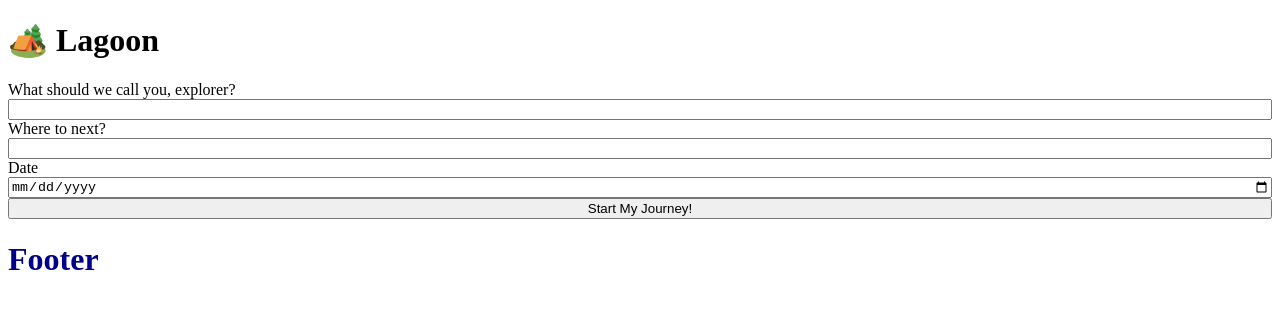
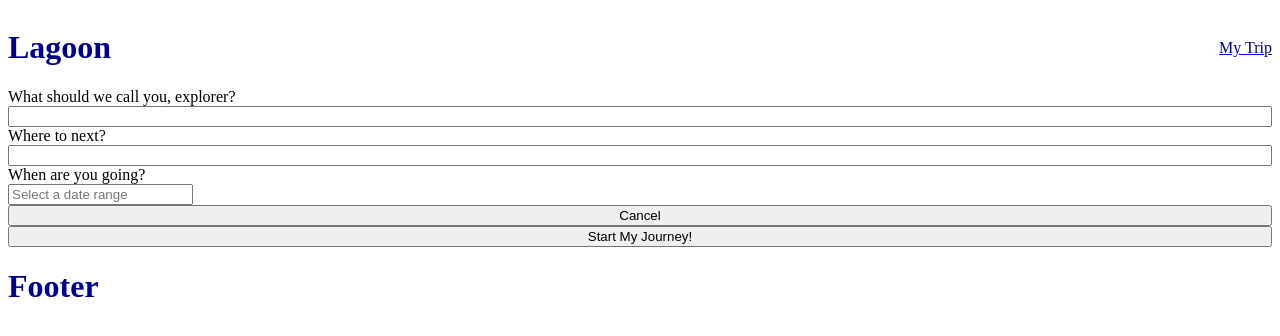
Before and after one commit to reneecwl/lagoon, a React (Vite) app in the folder client/: page / in a window 1280 px wide. Both pictures are taken after a click on the button "Let's Wander". Shown: the top 336 px of the page. Built offline with nearby package versions, Linux system fonts and the light colour scheme.

Commit message:
Add datepicker & form-validation

```diff
--- a/client/src/components/CreateNewItinerary/CreateNewItinerary.jsx
+++ b/client/src/components/CreateNewItinerary/CreateNewItinerary.jsx
@@ -1,11 +1,43 @@
 import "./createNewItinerary.scss";
+import DatePicker from "react-datepicker";
+import "react-datepicker/dist/react-datepicker.css";
+import { useState } from "react";
 
-export default function () {
+export default function CreateNewItinerary({ setCreateItinerary }) {
+  const [username, setUsername] = useState("");
+  const [location, setLocation] = useState("");
+  const [isTouched, setIsTouched] = useState(false);
+  const [startDate, setStartDate] = useState(null);
+  const [endDate, setEndDate] = useState(null);
+
+  const isFormValid = () => {
+    if (!username || !location || !startDate || !endDate) {
+      return false;
+    } else {
+      return true;
+    }
+  };
+
+  const handleSubmit = (event) => {
+    event.preventDefault();
+
+    if (!isFormValid()) {
+      alert("Please fill in all fields");
+      return;
+    }
+    // try{
+
+    // }
+
+    console.log("Start Date:", startDate);
+    console.log("End Date:", endDate);
+    // Add your form submission logic here
+  };
+
   return (
     <>
-      {/* <form className="form" onSubmit={handleFormSubmit}> */}
       <div className="form__container">
-        <form className="form">
+        <form className="form" onSubmit={handleSubmit}>
           <label htmlFor="name" className="form__label">
             What should we call you, explorer?
           </label>
@@ -28,8 +60,27 @@ export default function () {
             Where to next?
           </label>
           <input type="text" name="location" id="location" className="form__input--location"></input>
-          <label htmlFor="date">Date</label>
-          <input type="date" name="date" id="date" />
+
+          <label htmlFor="date">When are you going? </label>
+          <DatePicker
+            selectsRange
+            startDate={startDate}
+            endDate={endDate}
+            onChange={(dates) => {
+              const [start, end] = dates;
+              setStartDate(start);
+              setEndDate(end);
+            }}
+            dateFormat="yyyy/MM/dd"
+            isClearable
+            placeholderText="Select a date range"
+            minDate={new Date()}
+            monthsShown={2}
+          />
+          <button className="form__cancel" onClick={() => setCreateItinerary(false)}>
+            {" "}
+            Cancel{" "}
+          </button>
           <button type="submit" className="form__submit">
             Start My Journey!
           </button>
--- a/client/src/components/Header/Header.jsx
+++ b/client/src/components/Header/Header.jsx
@@ -1,22 +1,24 @@
-import { useNavigate } from "react-router-dom";
+import "./Header.scss";
+import { Link, useNavigate } from "react-router-dom";
 
 export default function Header({ setCreateItinerary }) {
   const navigate = useNavigate();
 
   return (
-    <header>
-      <div className="header__container">
+    <header className="header">
       <h1
+        className="header__title"
         onClick={() => {
           setCreateItinerary(false);
           navigate("/");
         }}
         style={{ cursor: "pointer" }}
       >
-          🏕️ Lagoon
+        Lagoon
       </h1>
-        <p className="header__mytrip"></p>
-      </div>
+      <Link to="/itineraries">
+        <p className="header__mytrip">My Trip</p>
+      </Link>
     </header>
   );
 }
--- a/client/src/components/Header/Header.scss
+++ b/client/src/components/Header/Header.scss
@@ -1,5 +1,11 @@
 .header {
+  display: flex;
+  justify-content: space-between;
+  align-items: center;
   &__title {
     color: darkblue;
   }
+  &__mytrip {
+    color: darkblue;
+  }
 }
--- a/client/src/pages/HomePage/HomePage.jsx
+++ b/client/src/pages/HomePage/HomePage.jsx
@@ -10,7 +10,7 @@ export default function HomePage({ createItinerary, setCreateItinerary }) {
           <button onClick={() => setCreateItinerary(true)}>Let's Wander</button>
         </div>
       )}
-      {createItinerary && <CreateNewItinerary />}
+      {createItinerary && <CreateNewItinerary setCreateItinerary={setCreateItinerary} />}
     </>
   );
 }
```
Lines whose indentation alone changed are shown as unchanged.
